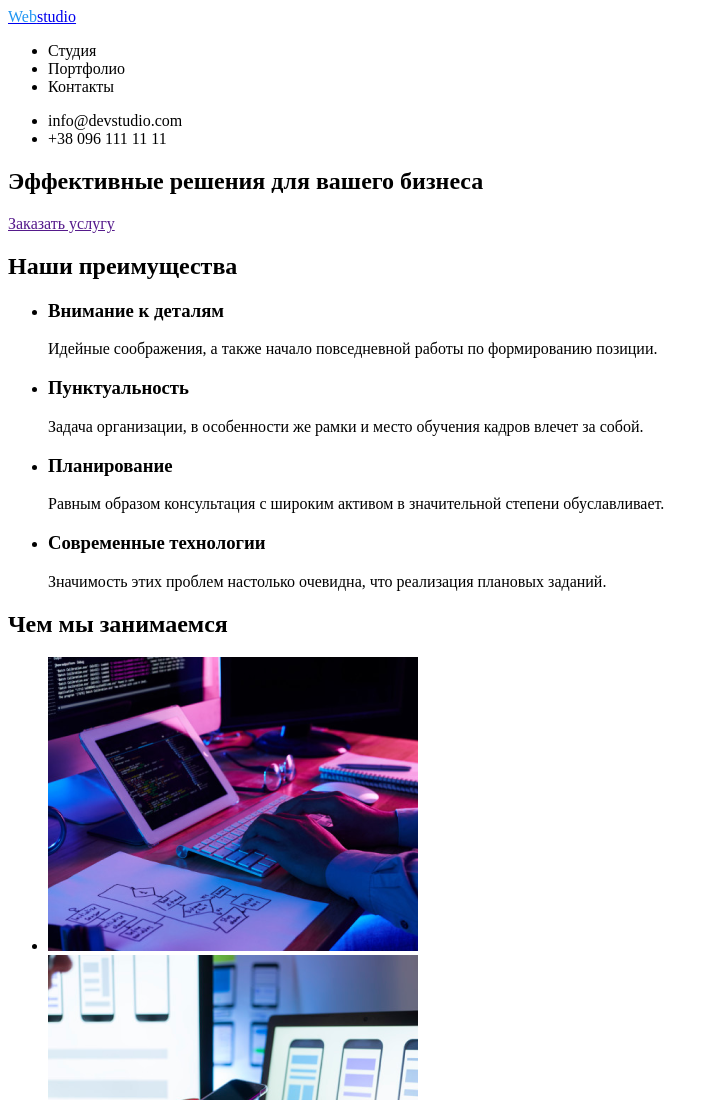
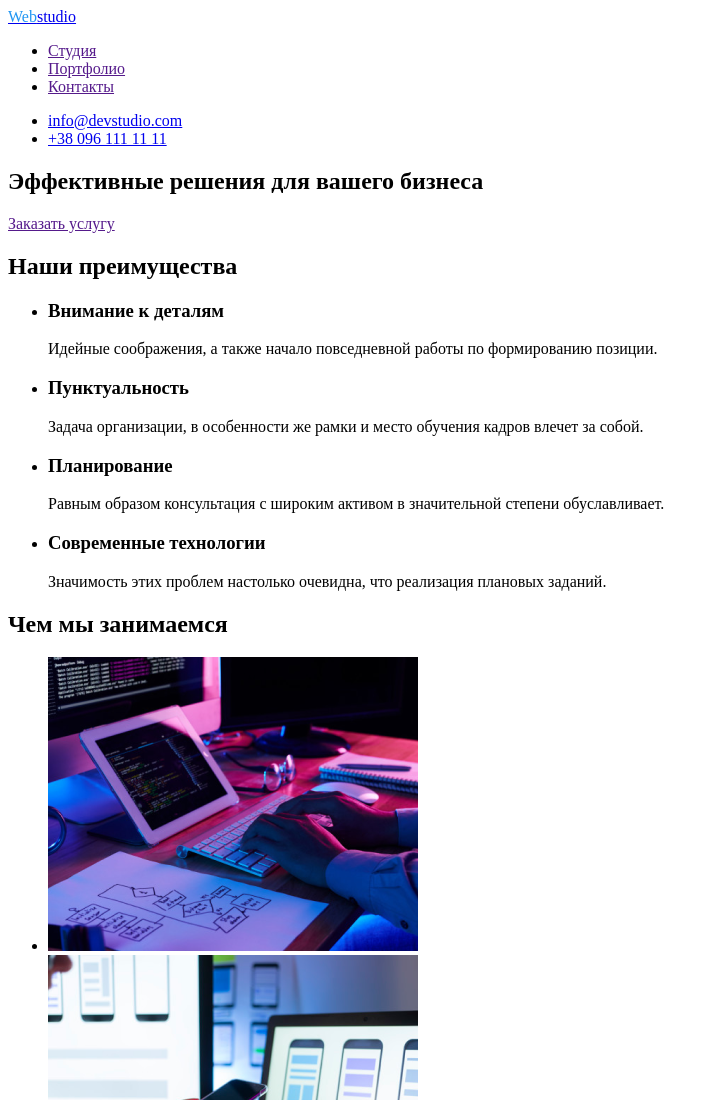
Before and after one commit to SofiaPirogova/-goit-markup-hw-01, a plain HTML site: page index.html in a window 1280 px wide. Shown: the top 1100 px of the page, without its empty margins (0-719 px from the left). Drawn offline with Linux system fonts and the light colour scheme.

Commit message:
пофиксила ссылки

```diff
--- a/index.html
+++ b/index.html
@@ -14,14 +14,14 @@
         <nav>
             <a lang="en" href="./index.html"><span class="web">Web</span>studio</a>
             <ul>
-                <li><a href=""></a>Студия</li>
-                <li><a href=""></a>Портфолио</li>
-                <li><a href=""></a>Контакты</li>
+                <li><a href="">Студия</a></li>
+                <li><a href="">Портфолио</a></li>
+                <li><a href="">Контакты</a></li>
             </ul>
 
             <ul>
-                <li><a class="contacts-link" href="mailto:info@devstudio.com"></a>info@devstudio.com</li>
-                <li><a class="contacts-link" href="tell:380961111111"></a>+38 096 111 11 11</li>
+                <li><a class="contacts-link" href="mailto:info@devstudio.com">info@devstudio.com</a></li>
+                <li><a class="contacts-link" href="tell:380961111111">+38 096 111 11 11</a></li>
             </ul>
         </nav>
     </header>
```
